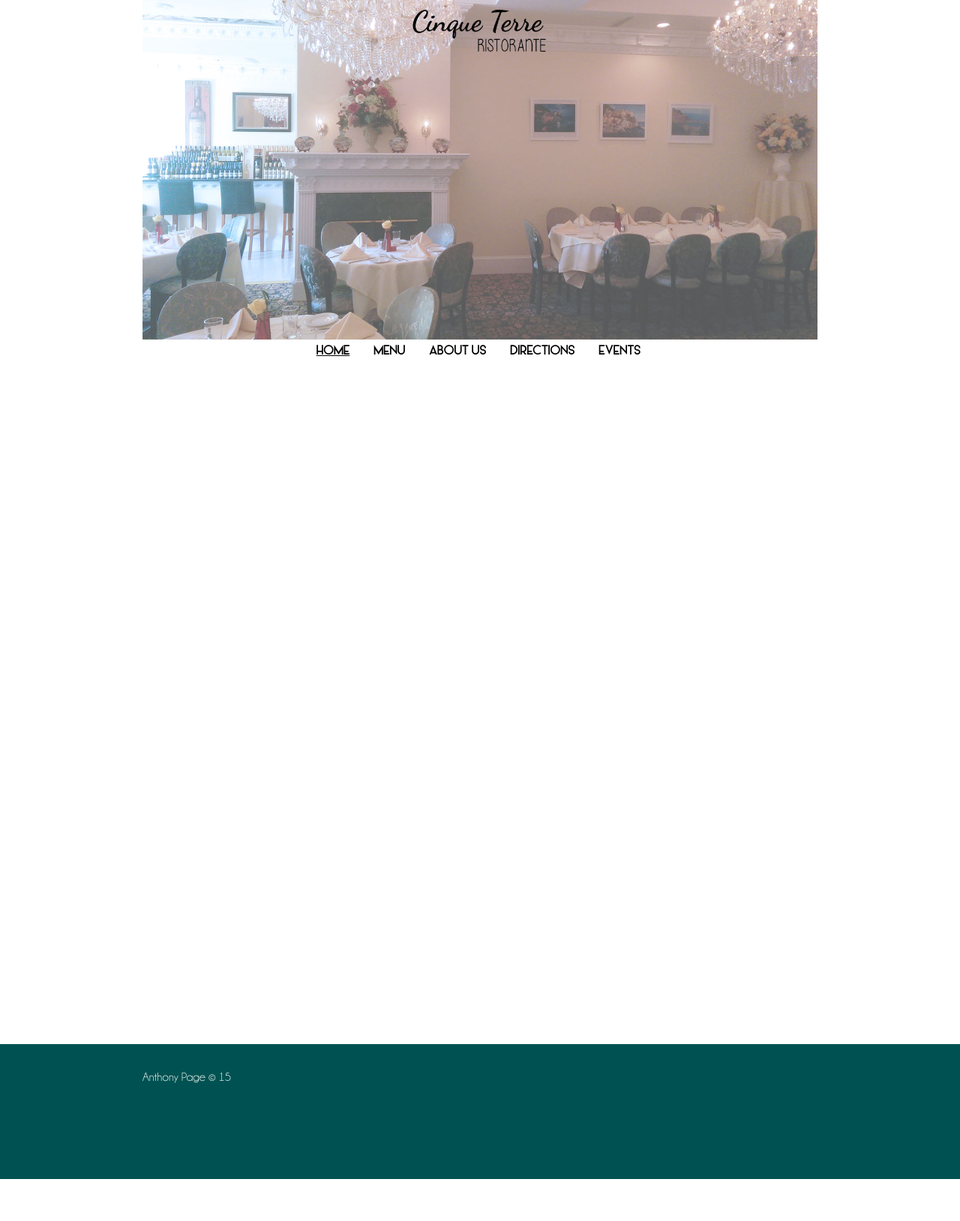
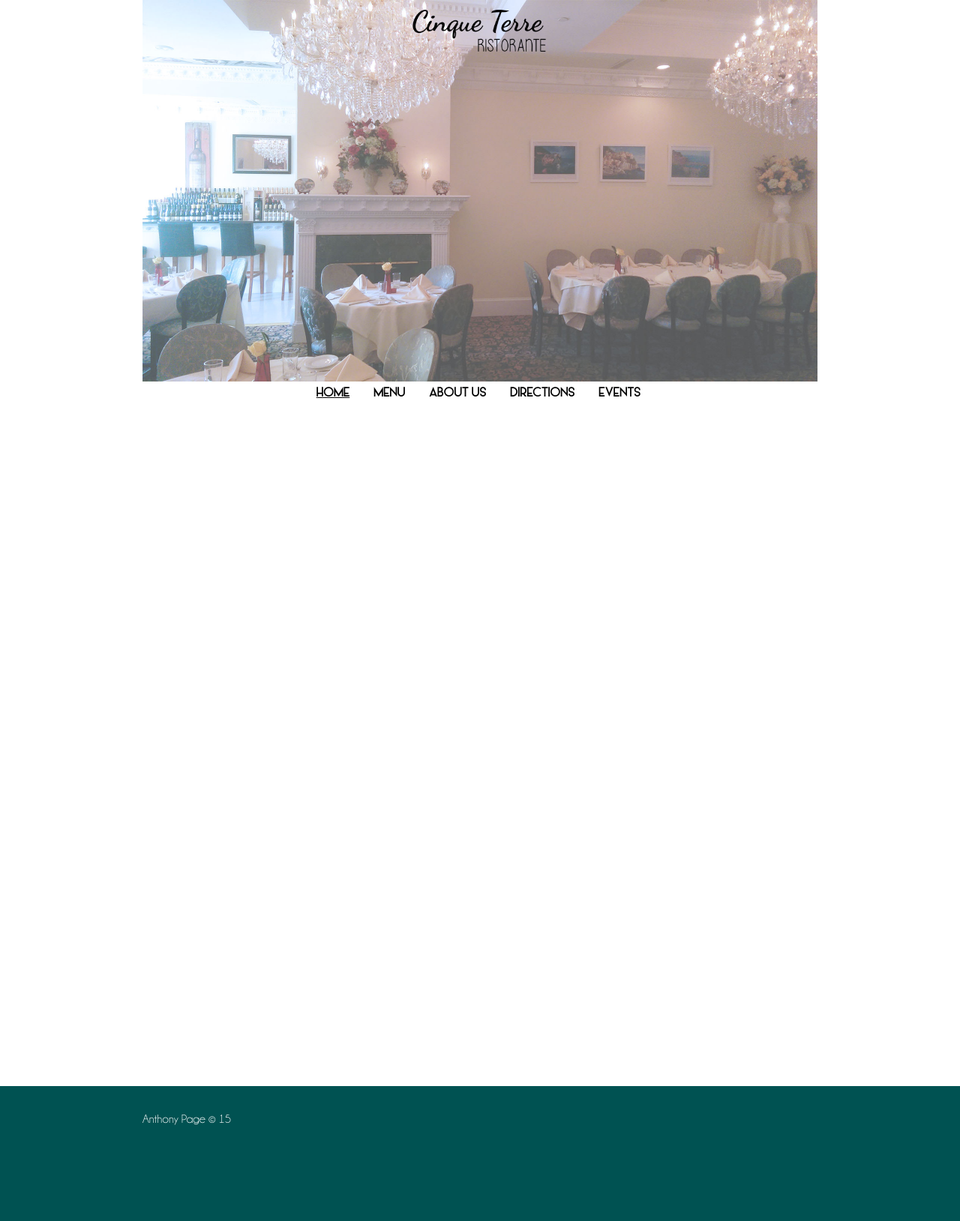
Before and after one commit to cinqueterreli/cinqueterre.github.io, a Jekyll site: the page built from 00index.html, in a window 1280 px wide. Shown: the whole page at 75% size. Built offline with Jekyll 4.4.1, drawn with Linux system fonts in a browser that asks for light colours; before the commit the page ends 1573 px from its top, so only the background shows below that.

Commit message:
Update main.css

```diff
--- a/css/main.css
+++ b/css/main.css
@@ -117,7 +117,7 @@ a:hover {
 
 .header-image {
 	max-width:100%;
-	margin: -5em auto 0 auto;
+	margin: -1.5em auto 0 auto;
 	float: left;
 }
 
```
